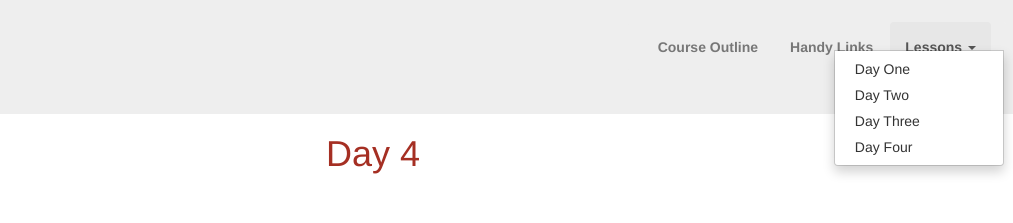
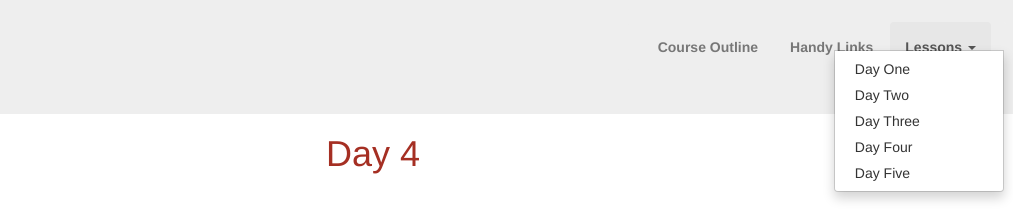
Before and after one commit to ayannashaw/websites-for-beginners, a plain HTML site: page four.html in a window 1280 px wide. Both pictures are taken after a click on the button "Lessons". Shown: the top 223 px of the page, 267-1280 px from the left. Drawn offline with nearby package versions, Linux system fonts and the light colour scheme.

Commit message:
show day 5 links

```diff
--- a/four.html
+++ b/four.html
@@ -33,8 +33,8 @@
                     <li role="presentation"><a href="two.html">Day Two</a></li>
                     <li role="presentation"><a href="three.html">Day Three</a></li>
                     <li role="presentation"><a href="four.html">Day Four</a></li>
-                    <!-- <li role="presentation"><a href="five.html">Day Five</a></li>
-                    <li role="presentation"><a href="six.html">Day Six</a></li>
+                    <li role="presentation"><a href="five.html">Day Five</a></li>
+                    <!-- <li role="presentation"><a href="six.html">Day Six</a></li>
                     <li role="presentation"><a href="seven.html">Day Seven</a></li>
                     <li role="presentation"><a href="eight.html">Day Eight</a></li>
                     <li role="presentation"><a href="nine.html">Day Nine</a></li>
```
Also changed, not shown: index.html (+2 -2 lines), one.html (+2 -2 lines), three.html (+2 -2 lines), two.html (+2 -2 lines).
